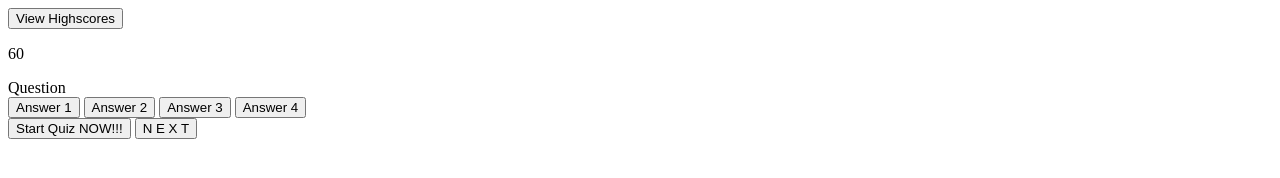
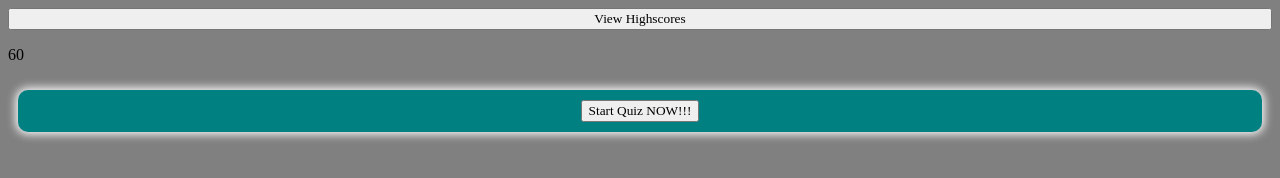
Before and after one commit to Paul-renobato/CodeQuiz_Week4-Web_API, a plain HTML site: page index.html in a window 1280 px wide. Drawn offline with Linux system fonts and the light colour scheme.

Commit message:
Add Css coding to start adding some colors and padding for my containers, then aligning my text to the center of the browser

```diff
--- a/assets/css/style.css
+++ b/assets/css/style.css
@@ -0,0 +1,45 @@
+*, *::before, *::after{
+    box-sizing: border-box;
+    font-family: New Roman;
+}
+.container{
+    background-color: teal;
+    padding: 10px;
+    margin: 10px;
+    display: flex;
+    justify-content: center;
+    align-items: center;
+    border-radius: 10px;
+    box-shadow: 0 0 10px 2px;
+}
+.container{
+    color: white;
+
+}
+.btn-grid{
+   display: block;
+   border-radius: 5px;
+   background-color: white;
+   grid-template-columns: repeat(2, auto);
+   gap: 10px;
+   margin: 15px 0;
+   padding: 5px 10px;
+   outline: none;
+}
+.header{
+    display:grid;
+}
+body{
+    background-color: gray;
+}
+.btn:hover{
+    border-color: darkmagenta;
+}
+.controls{
+    display: flex;
+    justify-content: center;
+    align-items: center;
+}
+.hide{
+  display: none;
+}
--- a/assets/js/script.js
+++ b/assets/js/script.js
@@ -0,0 +1 @@
+document.getElementById("quizBox").style.visibility = "visible";
--- a/index.html
+++ b/index.html
@@ -17,13 +17,14 @@
     <div class="container">
         <div id="question-container" class="hide">
             <div id="question">Question</div>
-            <div id="answer-buttons" class+="btn-grid">
+            <div id="answer-buttons" class="btn-grid">
                 <button class="btn">Answer 1</button>
                 <button class="btn">Answer 2</button>
                 <button class="btn">Answer 3</button>
                 <button class="btn">Answer 4</button>
         </div>
-        <div class="controls">
+    </div>
+     <div class="controls">
             <button id="start-btn" class="start-btn btn">Start Quiz NOW!!!</button>
             <button id="next-btn" class="next-btn btn hide">N E X T</button>
     </div>
```
